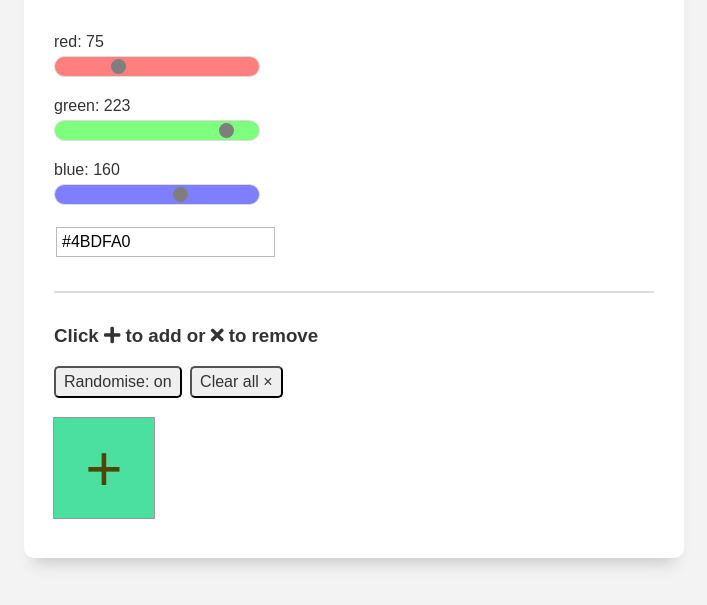
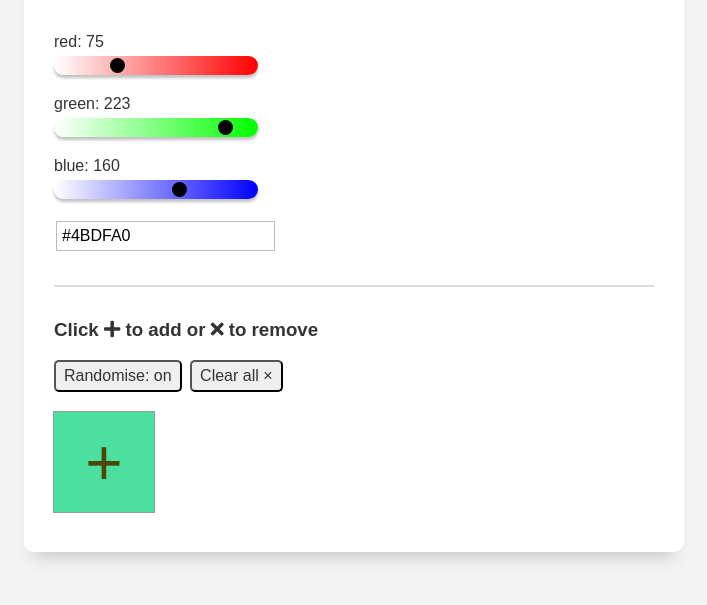
Before and after one commit to rolandjlevy/Vue-rgb-sliders-and-colour-swatch-generator, a plain HTML site: page index.html in a window 1280 px wide. Shown: the part 119-724 px from the top of the page, without its empty margins (286-993 px from the left). Drawn offline with nearby package versions, Linux system fonts and the light colour scheme; a web font is replaced by a local one.

Commit message:
Improved the UI > slider track

```diff
--- a/css/slider.css
+++ b/css/slider.css
@@ -1,51 +1,60 @@
 /* The slider itself */
+
+:root {
+  --height: 15px;
+}
+
 .slider {
   margin: 0;
   margin-bottom: 10px;
   -webkit-appearance: none;
   appearance: none;
   width: 100%;
-  height: 15px;
+  height: var(--height);
+  border-radius: var(--height);
   background: #ccc;
   outline: none;
-  opacity: 0.5;
+  /* opacity: 0.5; */
   -webkit-transition: 0.4s;
   transition: opacity 0.4s;
-  border-radius: 15px;
   padding: 2px;
-  /* filter: drop-shadow(2px 2px 1px #707070); */
+  /* filter: drop-shadow(0 0 5px #707070); */
+  box-shadow: 0 3px 3px 0px #99999999;
+  border: none;
 }
 
 .slider.red {
-  background-color: #ff0000;
+  /* background-color: #ff0000; */
+  background: linear-gradient(90deg, #fff, #ff0000);
 }
 
 .slider.green {
-  background-color: #00ff00;
+  background: linear-gradient(90deg, #fff, #00ff00);
 }
 
 .slider.blue {
-  background-color: #0000ff;
+  background: linear-gradient(90deg, #fff,#0000ff);
 }
 
 /* Mouse-over effects */
 .slider:hover {
-  opacity: 1;
+  /* opacity: 1; */
+  box-shadow: 0 4px 4px 0px #999999cc;
 }
 
 .slider::-webkit-slider-thumb {
   -webkit-appearance: none;
   appearance: none;
-  width: 15px;
-  height: 15px;
+  width: var(--height);
+  height: var(--height);
   cursor: pointer;
   border-radius: 50%;
   background-color: #000;
 }
 
-.slider::-moz-range-thumb {
-  width: 15px;
-  height: 15px;
+.slider::-moz-range-thumb  {
+  width: var(--height);
+  height: var(--height);
   cursor: pointer;
   border-radius: 50%;
   background-color: #000;
```
